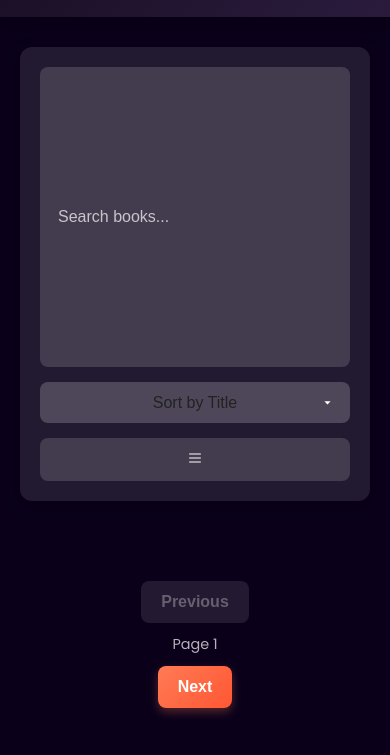
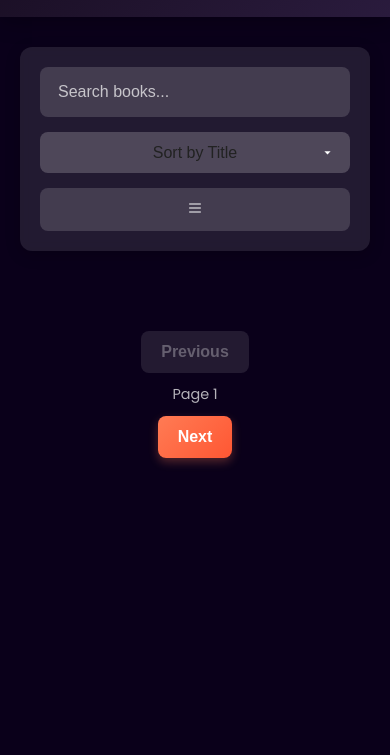
Before and after one commit to hasanrahman55/shelf-space, a plain HTML site: page index.html in a window 390 px wide. Shown: the part 69-824 px from the top of the page. Drawn offline with nearby package versions, Linux system fonts and the light colour scheme; no server answers.

Commit message:
input problem in mobile solved

```diff
--- a/assets/css/style.css
+++ b/assets/css/style.css
@@ -316,6 +316,9 @@ h1 {
     width: 100%;
   }
 
+  .filter-section input {
+    max-height: 50px; /* Prevents it from increasing too much */
+  }
   .book-list {
     grid-template-columns: repeat(auto-fill, minmax(240px, 1fr));
   }
```
